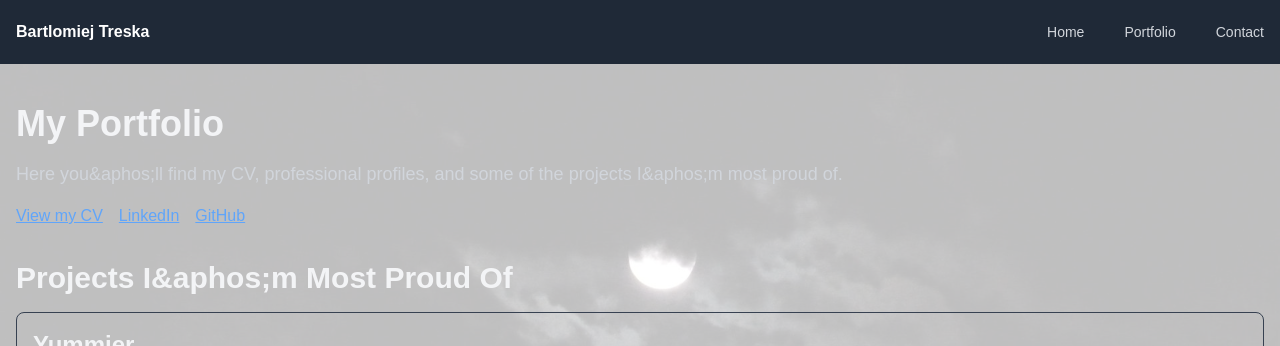
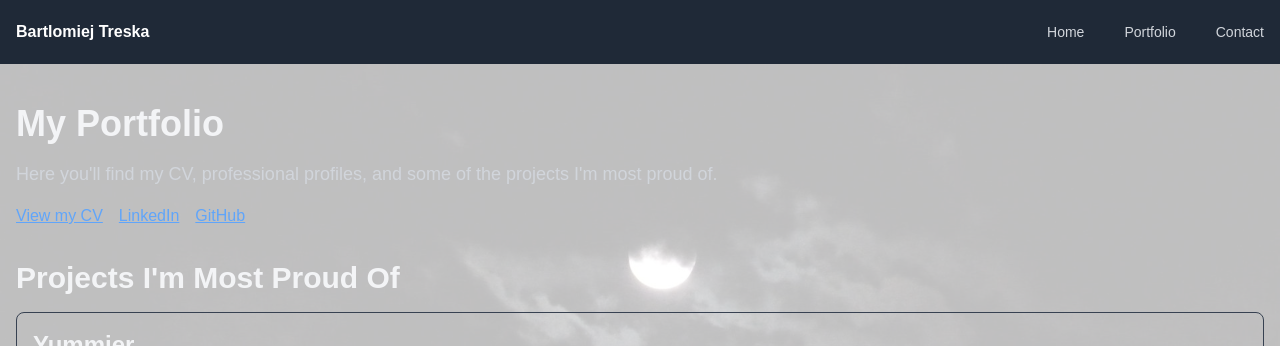
Before and after one commit to treska03/treska03.github.io, a Next.js app: page /portfolio in a window 1280 px wide. Shown: the top 346 px of the page. Built offline with nearby package versions, Linux system fonts and the light colour scheme.

Commit message:
Fix apostrophes

```diff
--- a/src/app/page.tsx
+++ b/src/app/page.tsx
@@ -27,10 +27,10 @@ export default function Home() {
         </p>
       </div>
       <p className="text-lg text-gray-300 max-w-2xl mb-8 text-left">
-        Hi there! I&aphos;m Bartłomiej Treśka, a passionate full-stack developer
+        Hi there! I&#x27;m Bartłomiej Treśka, a passionate full-stack developer
         and a computer science student at AGH University. I enjoy web
-        development, mostly backend. Currently, I&aphos;m most fond of Kotlin
-        and the OOP world.
+        development, mostly backend. Currently, I&#x27;m most fond of Kotlin and
+        the OOP world.
       </p>
       <div className="flex gap-4">
         <Link
--- a/src/app/portfolio/page.tsx
+++ b/src/app/portfolio/page.tsx
@@ -13,8 +13,8 @@ export default function About() {
 
       <div className="space-y-4 mb-8">
         <p className="text-lg text-gray-700 dark:text-gray-300">
-          Here you&aphos;ll find my CV, professional profiles, and some of the
-          projects I&aphos;m most proud of.
+          Here you&#x27;ll find my CV, professional profiles, and some of the
+          projects I&#x27;m most proud of.
         </p>
         <div className="flex flex-wrap items-center space-x-4">
           <Link
--- a/src/app/portfolio/project_list.tsx
+++ b/src/app/portfolio/project_list.tsx
@@ -8,7 +8,7 @@ export default function ProjectList({ projects }: ProjectListProps) {
   return (
     <div>
       <h2 className="text-3xl font-semibold text-gray-900 dark:text-gray-100 mb-4">
-        Projects I&aphos;m Most Proud Of
+        Projects I&#x27;m Most Proud Of
       </h2>
       <ul className="space-y-6">
         {projects.map((project, idx) => {
```
